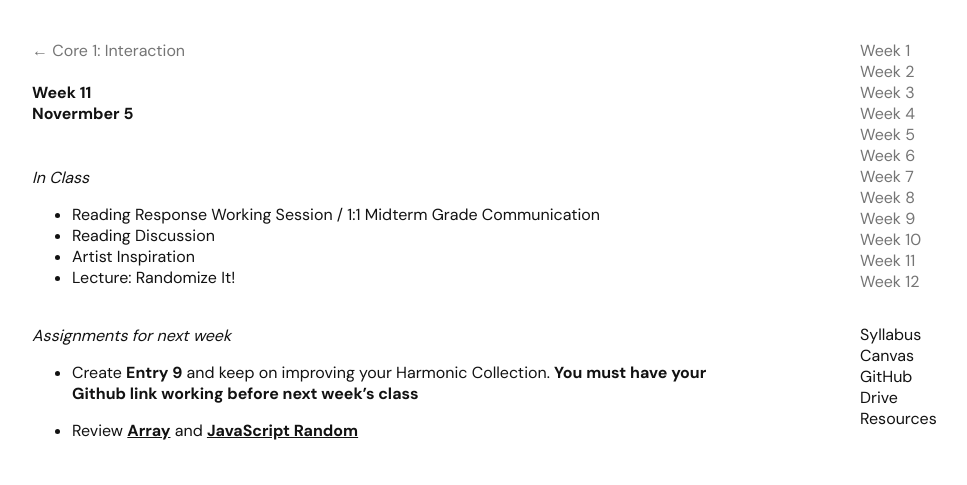
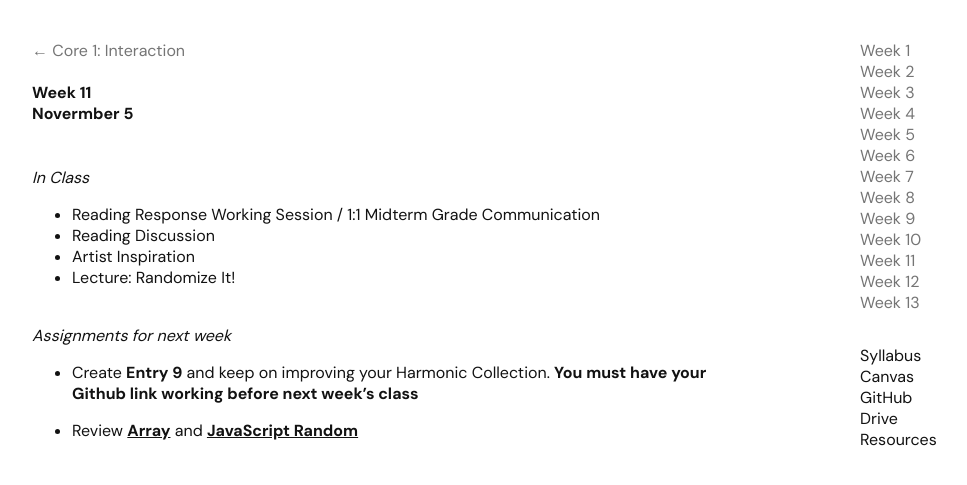
Before and after one commit to core1-interaction/core1-interaction.github.io, a Jekyll site: the page built from week11.md, in a window 1280 px wide. Shown: the top 485 px of the page, without its empty margins (108-1075 px from the left). Built offline with Jekyll 4.4.1, drawn with Linux system fonts in a browser that asks for light colours.

Commit message:
Update sessions.html

```diff
--- a/_layouts/sessions.html
+++ b/_layouts/sessions.html
@@ -28,7 +28,8 @@
                    <a href="https://core1-interaction.github.io/week9.html"><span class="nav-color">Week 9</span></a><br>
                    <a href="https://core1-interaction.github.io/week10.html"><span class="nav-color">Week 10</span></a><br>
                    <a href="https://core1-interaction.github.io/week11.html"><span class="nav-color">Week 11</span></a><br>
-                   <a href="https://core1-interaction.github.io/week12.html"><span class="nav-color">Week 12</span></a></p>
+                   <a href="https://core1-interaction.github.io/week12.html"><span class="nav-color">Week 12</span></a><br>
+                   <a href="https://core1-interaction.github.io/week13.html"><span class="nav-color">Week 13</span></a></p>
             </div>
             <div class="links">
               <p><a href="https://docs.google.com/document/d/1MUvA-rT5wbHm0lmuFQosuDWHbuqtpIjTAWMr-lMu8Fk/edit?usp=sharing" target="_blank">Syllabus</a><br>
```
